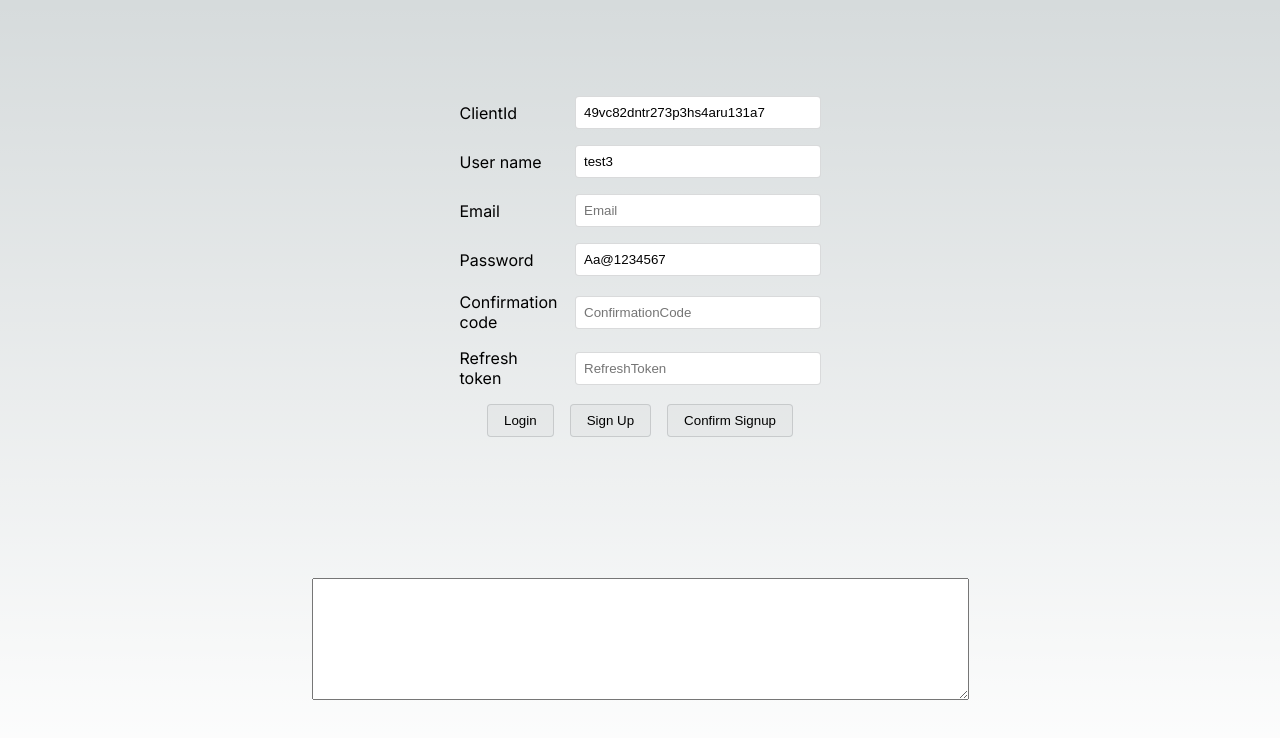
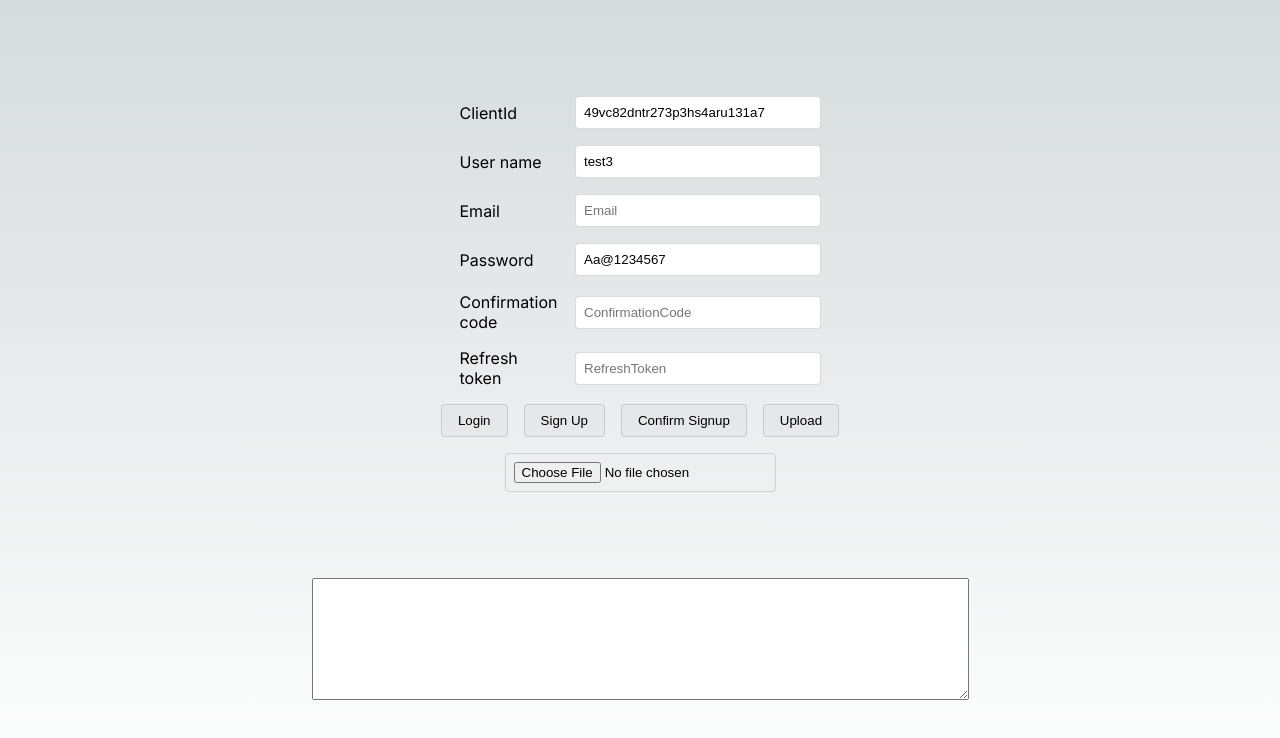
Before and after one commit to newbdez33/aws-sdk-v2-cognito-demo, a Next.js app: page / in a window 1280 px wide. Shown: the top 738 px of the page. Built offline with nearby package versions, Linux system fonts and the light colour scheme.

Commit message:
feat: s3 uploading

```diff
--- a/src/app/page.tsx
+++ b/src/app/page.tsx
@@ -1,13 +1,18 @@
 "use client";
-import Image from "next/image";
 import styles from "./page.module.css";
 import AWS from "aws-sdk";
 
 import { useEffect, useState } from "react";
 import { SignUpRequest } from "aws-sdk/clients/cognitoidentityserviceprovider";
 
+const identityPoolId = "ap-northeast-1:e34b2650-6534-4a9d-9175-7c48ab09921e";
+const region = "ap-northeast-1";
+const userPoolId = "ap-northeast-1_5m8RVZmc2";
 AWS.config.update({
-  region: "ap-northeast-1",
+  region: region,
+  credentials: new AWS.CognitoIdentityCredentials({
+    IdentityPoolId: identityPoolId
+  })
 })
 
 const changePassword = () => {
@@ -35,6 +40,7 @@ export default function Home() {
   const [confirmationCode, setConfirmationCode] = useState("");
   const [refreshToken, setRefreshToken] = useState("");
   const [output, setOutput] = useState("");
+  const [selectedFile, setSelectFile] = useState(null as any);
   const login = () => {
     setOutput("");
     const payload = {
@@ -50,6 +56,19 @@ export default function Home() {
         if (err) {
           alert("Error: " + err);
         } else {
+
+          // this is for S3 uploading.
+          AWS.config.update({
+            region: region,
+            credentials: new AWS.CognitoIdentityCredentials({
+              IdentityPoolId: identityPoolId,
+              Logins: {
+                [`cognito-idp.${region}.amazonaws.com/${userPoolId}`]: data.AuthenticationResult?.IdToken ?? ""
+              }
+            })
+          });
+
+          console.log(data);
           setOutput(JSON.stringify(data));
         }
     })
@@ -106,6 +125,30 @@ export default function Home() {
         }
     });
   }
+  const handleFileChange = (e:any) => {
+    const file = e.target.files[0];
+    setSelectFile(file);
+  }
+  const handleFileUpload = async () => {
+    console.log(AWS.config.credentials);
+    if (!selectedFile) {
+      return;
+    }
+    const s3 = new AWS.S3();
+    const params = {
+      Bucket: "public-test-0422",
+      Key: selectedFile.name,
+      Body: selectedFile
+    };
+    s3.upload(params, function(err: any, data: any) {
+      if (err) {
+        alert("Error: " + err);
+      } else {
+        setOutput(JSON.stringify(data));
+      }
+    });
+
+  }
   useEffect(() => {
     //login();
     //signUp();
@@ -123,6 +166,10 @@ export default function Home() {
           <button onClick={login}>Login</button>
           <button onClick={signUp}>Sign Up</button>
           <button onClick={confirmSignUp}>Confirm Signup</button>
+          <button onClick={handleFileUpload}>Upload</button>
+        </div>
+        <div className={styles.row}>
+          <input type="file" onChange={(e) => { handleFileChange(e)}} />
         </div>
       </div>
       <div>
```
